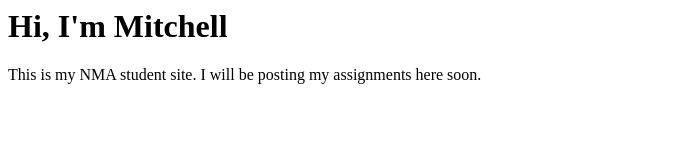
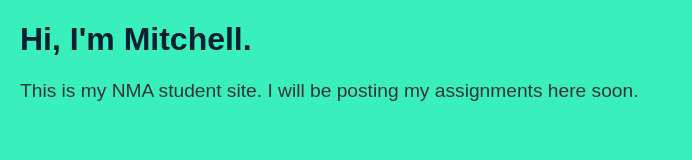
Before and after one commit to Alohahiroto/studentsite, a plain HTML site: page index.html in a window 1280 px wide. Shown: the whole page, without its empty margins (0-692 px from the left). Drawn offline with Linux system fonts and the light colour scheme.

Commit message:
added some essential html

```diff
--- a/index.html
+++ b/index.html
@@ -1,3 +1,38 @@
-<h1>Hi, I'm Mitchell</h1>
+<!DOCTYPE html>
+<html lang="en">
+
+<head>
+    <meta charset="UTF-8">
+    <title>Mitchell's Student Site</title>
+
+    <!-- ENABLE SUPPORT FOR RESPONSIVE DESIGN -->
+    <meta name="viewport" content="width=device-width, initial-scale=1.0">
+
+    <Style>
+        body {
+            font-family: Arial, sans-serif;
+            margin: 20px;
+            background-color: #39f0bd;
+            color: #333;
+        }
+
+        h1 {
+            color: #0c1e31;
+        }
+
+        p {
+            font-size: 1.2em;
+        }
+    </Style>
+
+</head>
+
+<body>
+
+<h1>Hi, I'm Mitchell.</h1>
 
 <p>This is my NMA student site. I will be posting my assignments here soon.</p>
+
+</body>
+
+</html>
```
